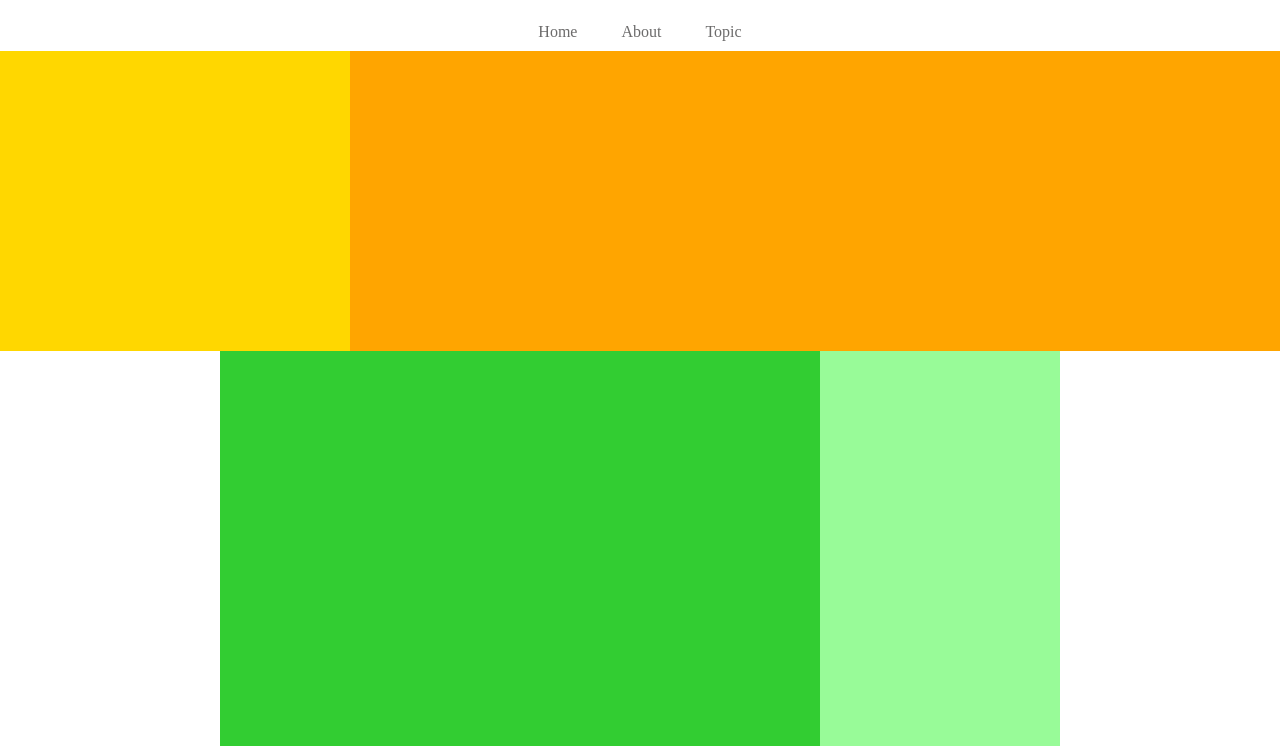
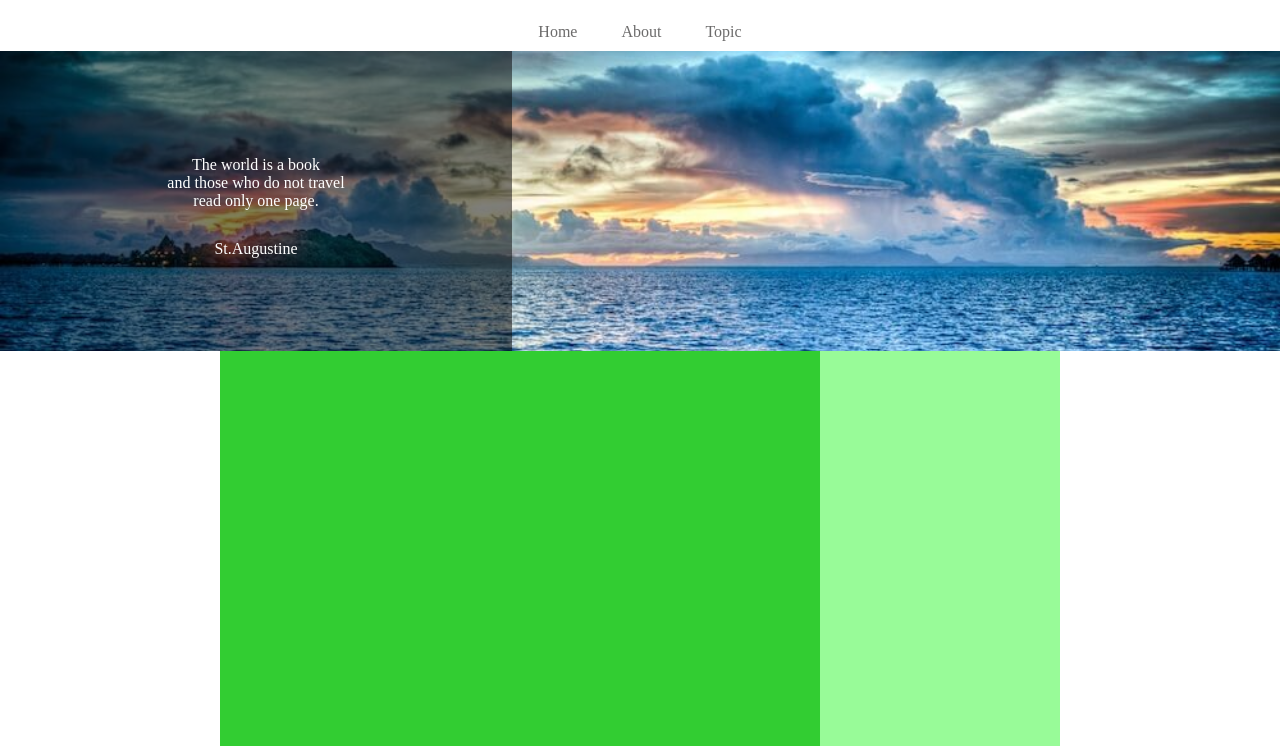
Before and after one commit to 1988o6o4/DMM_File, a plain HTML site: page caravan/index.html in a window 1280 px wide. Shown: the part 54-800 px from the top of the page. Drawn offline with Linux system fonts and the light colour scheme.

Commit message:
[Add]2-6

```diff
--- a/caravan/index.html
+++ b/caravan/index.html
@@ -28,7 +28,16 @@
 
 
 <div class="main-visual">
-<div class="main-visual-content"></div>
+<div class="main-visual-content">
+<p class="main-visual-text">
+The world is a book<br />
+and those who do not travel<br />
+ read only one page.
+</p>
+<p class="main-visual-name">
+St.Augustine
+</p>
+</div>
 </div>
 <div class="main">
 <div class="blog"></div>
--- a/caravan/style.css
+++ b/caravan/style.css
@@ -43,14 +43,22 @@ header .heading {
 .main-visual {
   width: 100%;
   height: 300px;
-  background-color: orange;
+  background-image: url(img/mv.jpg);
+  background-size: cover;
+  background-position: center;
 }
 
 .main-visual-content {
-  width: 350px;
-  height: 300px;
-  background-color: gold;
+  width: 40%;
+height: 300px;
+background-color: rgba( 0, 0, 0, 0.5);
+text-align: center;
+padding-top: 105px;
 }
+
+.main-visual-text {color: #fff;}
+.main-visual-name {margin-top: 30px;
+color: #fff;}
 
 .main {
   width: 840px;
```
Also changed, not shown: caravan/img/airport.jpg (added), caravan/img/asia.jpg (added), caravan/img/desert.jpg (added), caravan/img/forest.jpg (added), caravan/img/italy.jpg (added), caravan/img/japan.jpg (added), caravan/img/japan2.jpg (added), caravan/img/lake.jpg (added), caravan/img/mv.jpg (added), caravan/img/person.jpg (added), caravan/img/road.jpg (added), caravan/img/snow.jpg (added), 2 other files.
